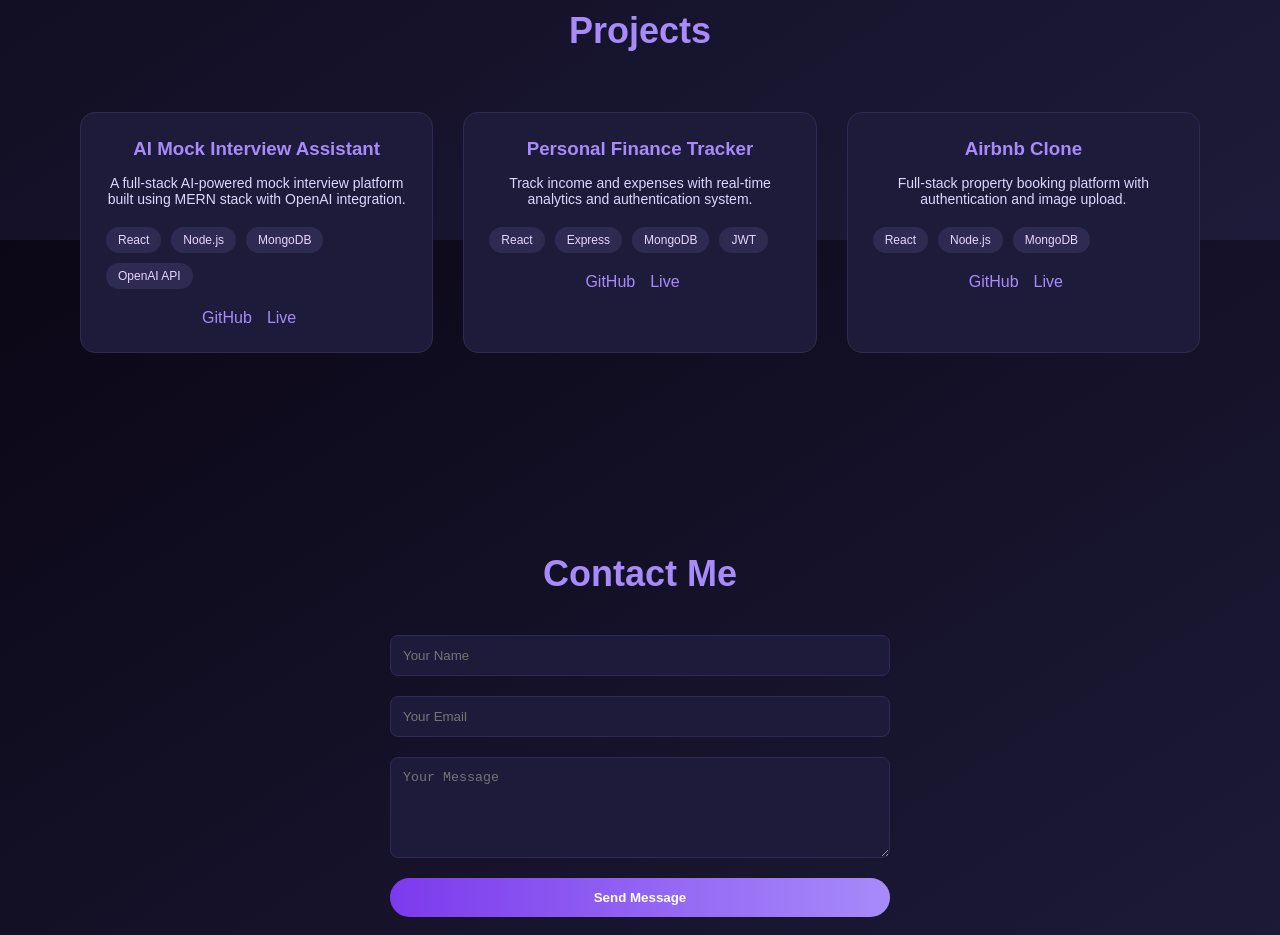
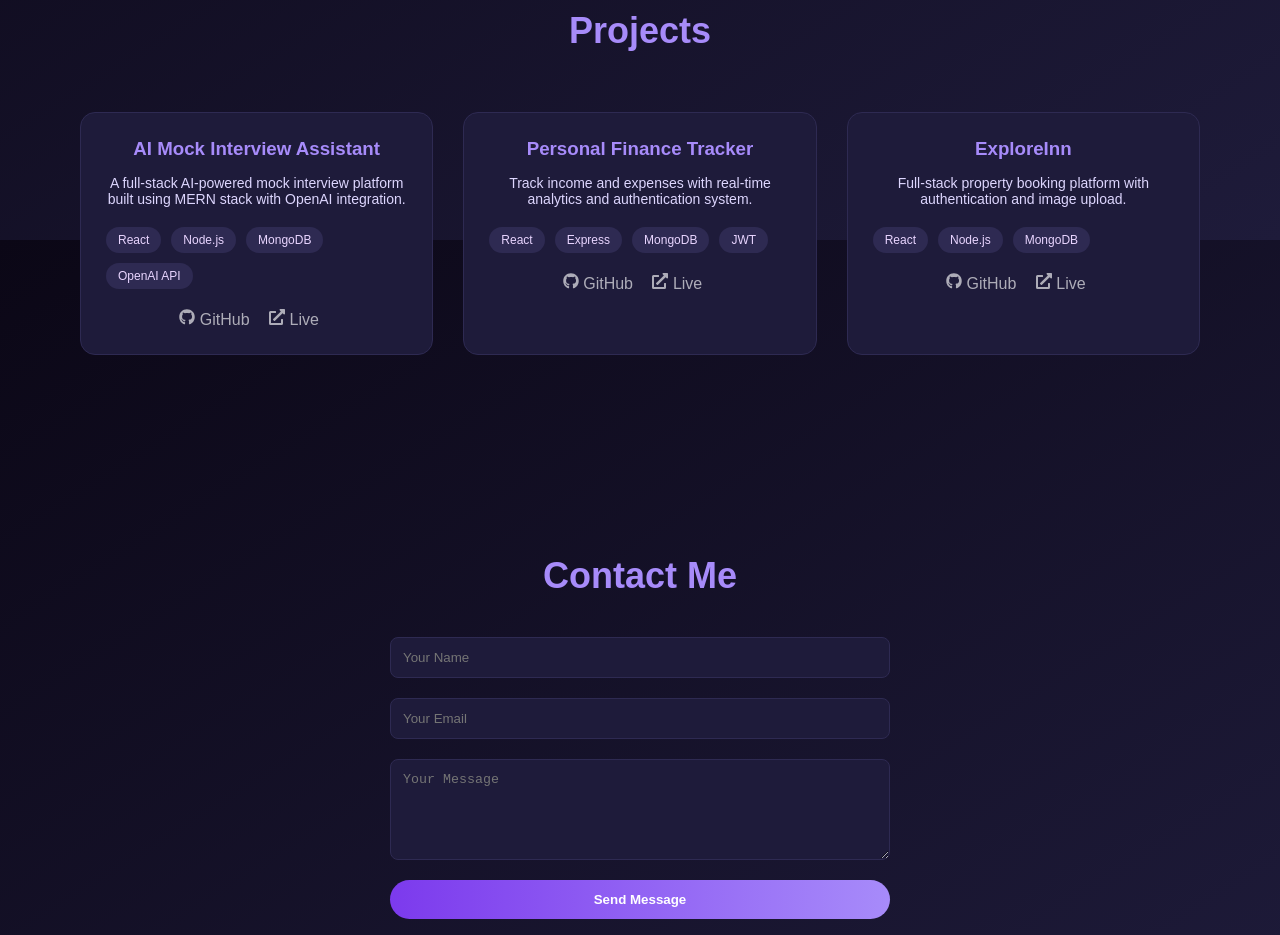
Before and after one commit to shrutika-gawande/Portfolio_SPCL, a React (Vite) app: page / in a window 1280 px wide. Shown: the part 1360-2295 px from the top of the page. Built offline with nearby package versions, Linux system fonts and the light colour scheme.

Commit message:
Updated Project section

```diff
--- a/src/components/Project.jsx
+++ b/src/components/Project.jsx
@@ -1,4 +1,5 @@
 import "../styles/Project.css";
+import { FaGithub, FaExternalLinkAlt } from "react-icons/fa";
 
 function Projects() {
 
@@ -8,24 +9,24 @@ function Projects() {
       description:
         "A full-stack AI-powered mock interview platform built using MERN stack with OpenAI integration.",
       tech: ["React", "Node.js", "MongoDB", "OpenAI API"],
-      github: "https://github.com/yourusername/ai-mock-interview",
-      live: "https://your-live-link.com"
+      github: "",
+      live: ""
     },
     {
       title: "Personal Finance Tracker",
       description:
         "Track income and expenses with real-time analytics and authentication system.",
       tech: ["React", "Express", "MongoDB", "JWT"],
-      github: "https://github.com/yourusername/finance-tracker",
-      live: "https://your-live-link.com"
+      github: "",
+      live: ""
     },
     {
-      title: "Airbnb Clone",
+      title: "ExploreInn",
       description:
         "Full-stack property booking platform with authentication and image upload.",
       tech: ["React", "Node.js", "MongoDB"],
-      github: "https://github.com/yourusername/airbnb-clone",
-      live: "https://your-live-link.com"
+      github: "",
+      live: ""
     }
   ];
 
@@ -46,8 +47,8 @@ function Projects() {
             </div>
 
             <div className="project-links">
-              <a href={project.github} target="_blank">GitHub</a>
-              <a href={project.live} target="_blank">Live</a>
+              <a href={project.github} target="_blank"> <FaGithub /> GitHub</a>
+              <a href={project.live} target="_blank"> <FaExternalLinkAlt /> Live</a>
             </div>
           </div>
         ))}
--- a/src/styles/Project.css
+++ b/src/styles/Project.css
@@ -57,7 +57,7 @@
 .project-links a {
   margin-right: 15px;
   text-decoration: none;
-  color: #a78bfa;
+  color: rgba(255, 255, 255, 0.641);
   font-weight: 500;
   transition: 0.3s ease;
 }
```
